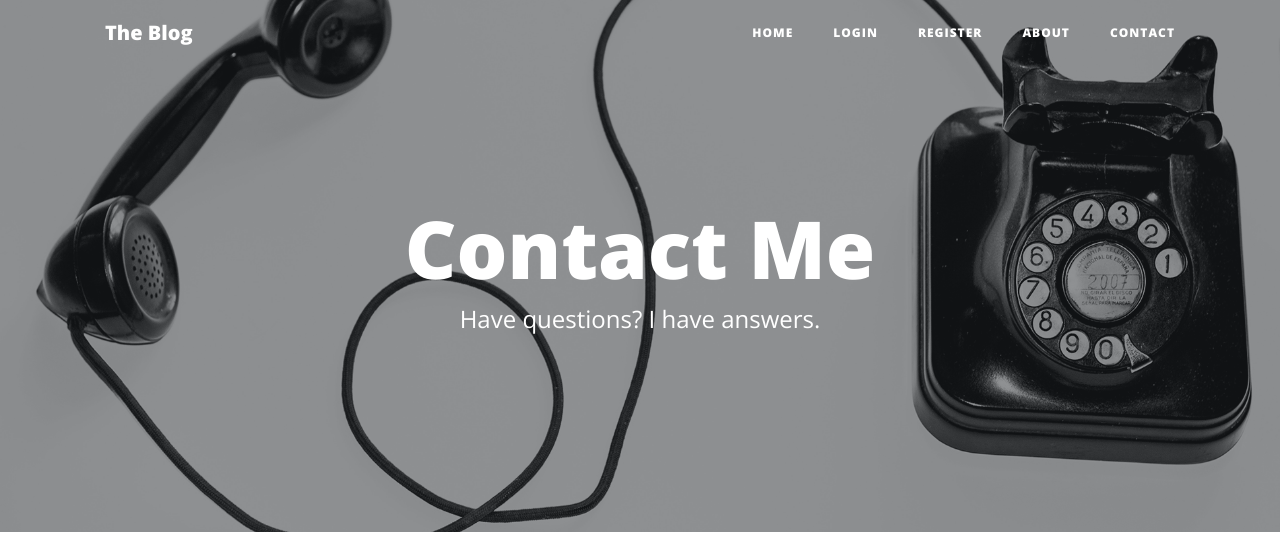
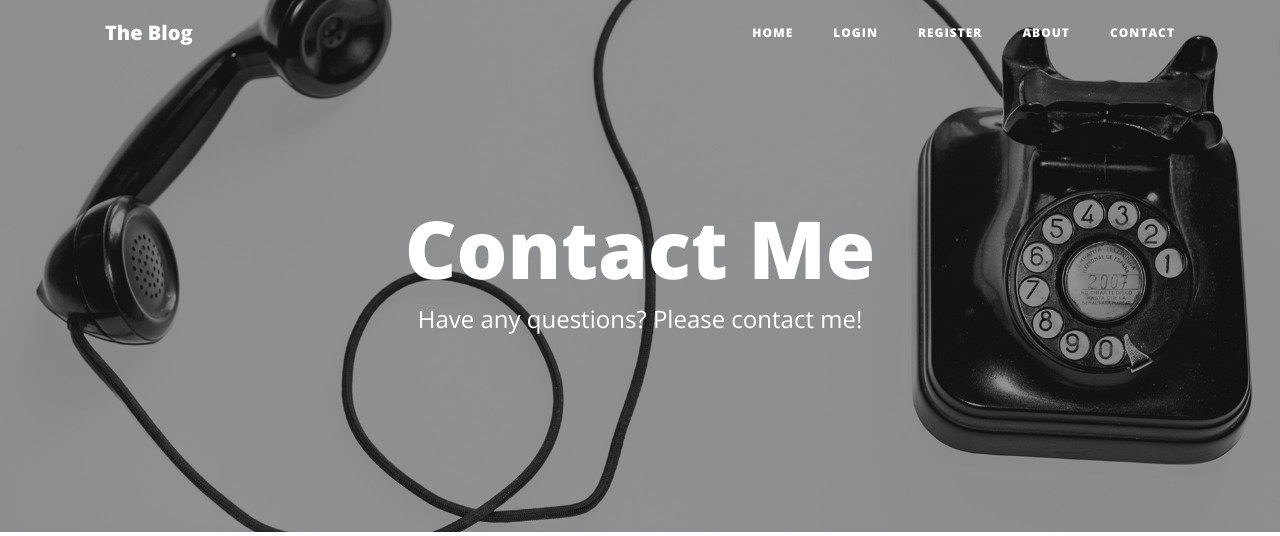
Before and after one commit to saymolet/blog-flask, a Flask app: page /contact in a window 1280 px wide. Shown: the top 536 px of the page. Run offline with Flask 3, Linux system fonts and the light colour scheme; some libraries are stand-ins or nearby versions.

Commit message:
test change in actual app code

```diff
--- a/templates/contact.html
+++ b/templates/contact.html
@@ -7,7 +7,7 @@
          <div class="col-lg-8 col-md-10 mx-auto">
             <div class="page-heading">
                <h1>Contact Me</h1>
-               <span class="subheading">Have questions? I have answers.</span>
+               <span class="subheading">Have any questions? Please contact me!</span>
             </div>
          </div>
       </div>
```
